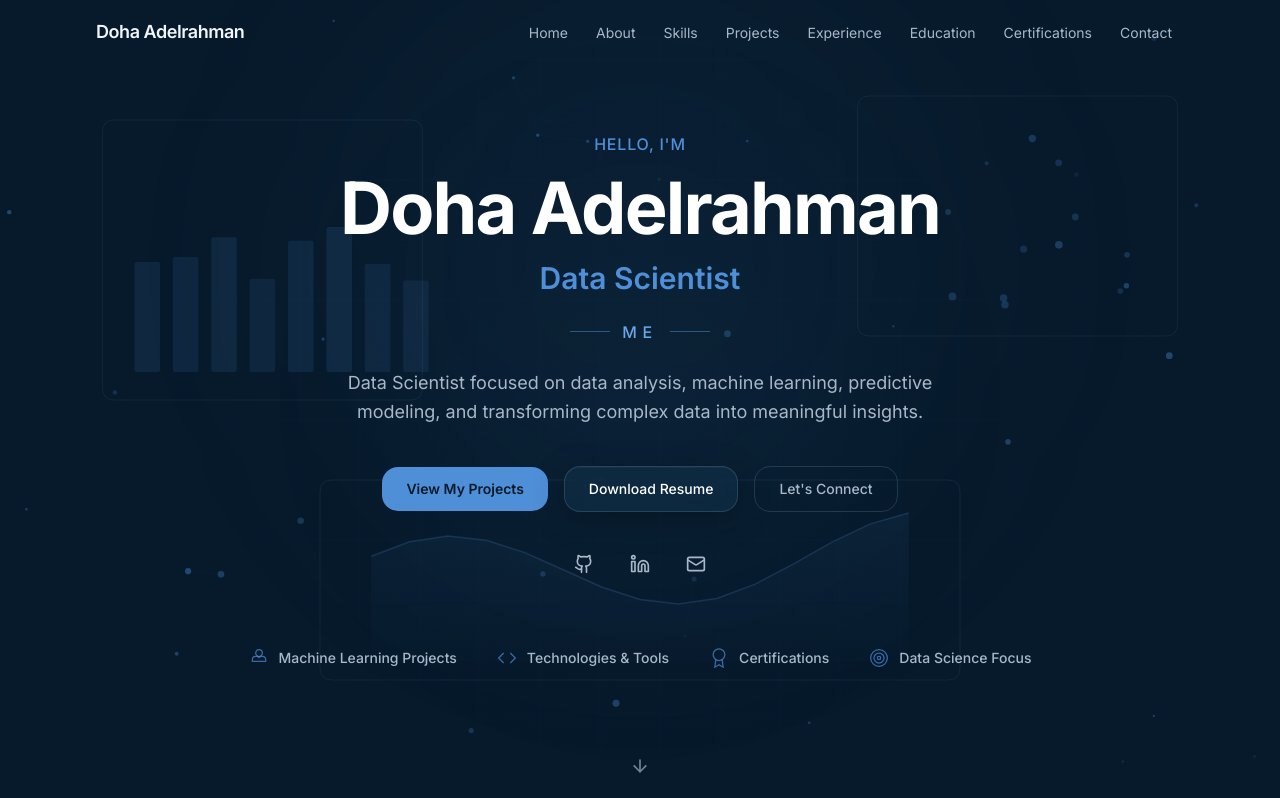
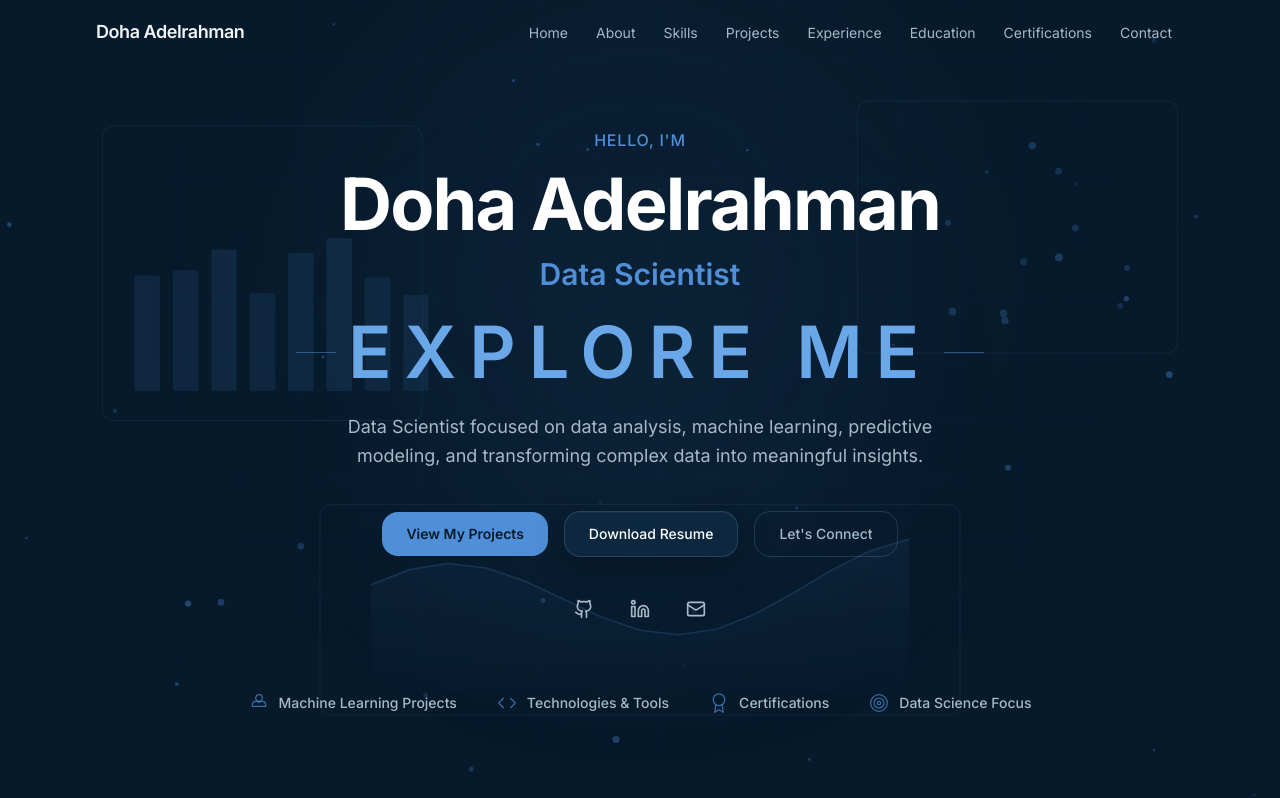
Before and after one commit to DohaAbdelrahman/Doha, a Next.js app: page / in a window 1280 px wide. Shown: the top 798 px of the page. Built offline with nearby package versions, Linux system fonts and the light colour scheme.

Commit message:
add text

```diff
--- a/src/sections/HeroSection.tsx
+++ b/src/sections/HeroSection.tsx
@@ -80,8 +80,8 @@
         >
           <span className="w-10 h-px bg-[#4F8FD8]/50" />
 
-          <span className="text-[#6AA7E8] text-sm sm:text-base tracking-[0.35em] font-medium">
-             ME
+          <span className="text-[#6AA7E8] text-4xl sm:text-5xl md:text-6xl lg:text-7xl font-semibold tracking-[0.18em]">
+            EXPLORE ME
           </span>
 
           <span className="w-10 h-px bg-[#4F8FD8]/50" />
```
